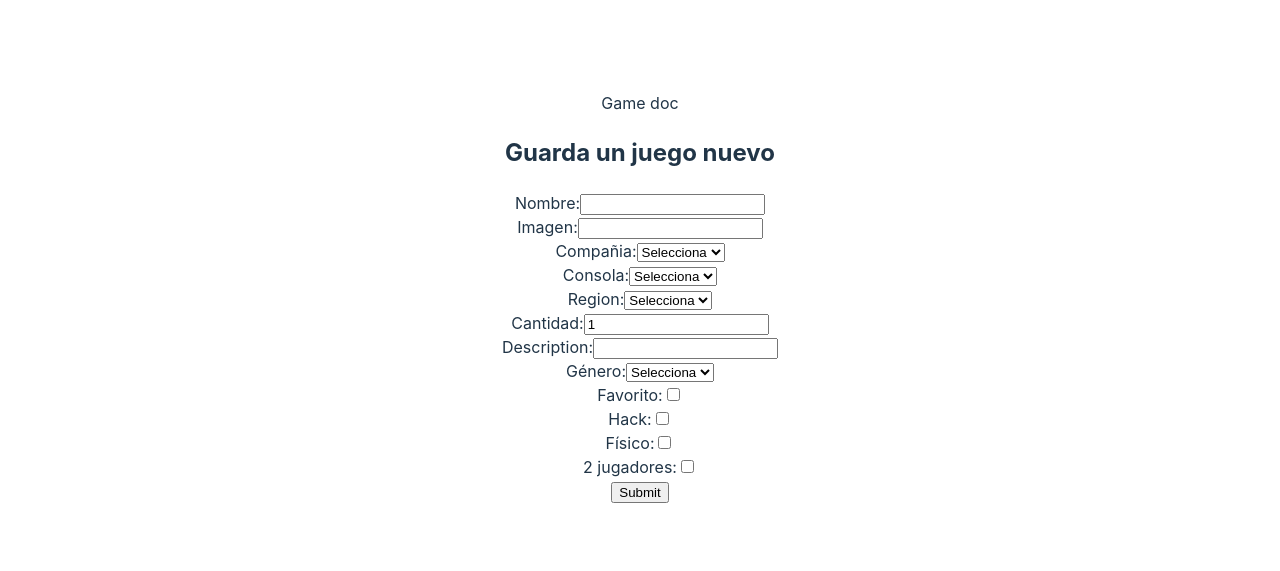
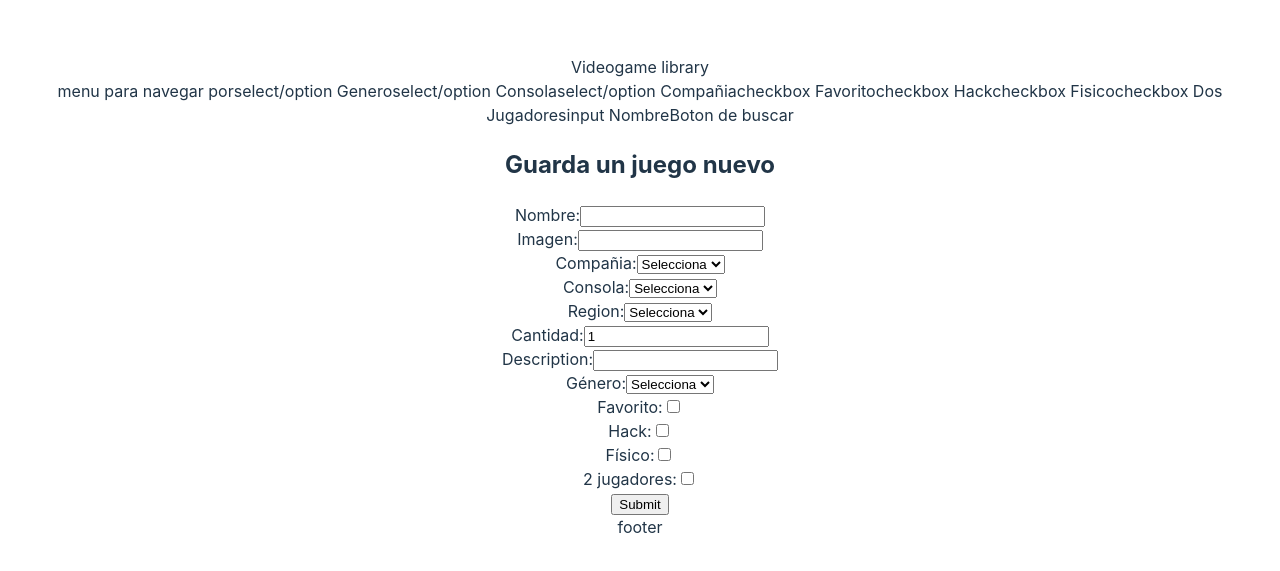
Before and after one commit to pablorgarcia/game-doc, a React (Vite) app: page / in a window 1280 px wide. Shown: the part 103-674 px from the top of the page. Built offline with nearby package versions, Linux system fonts and the light colour scheme; no server answers; the database is empty.

Commit message:
create layout

```diff
--- a/src/App.tsx
+++ b/src/App.tsx
@@ -1,4 +1,6 @@
 import './App.css'
+import Header from './layout/header/header'
+import Footer from './layout/footer/footer'
 import FormGameCrud from './components/form-crud/form-game-crud'
 
 function App() {
@@ -6,8 +8,9 @@ function App() {
 
   return (
     <>
-      Game doc
+      <Header></Header>
       <FormGameCrud></FormGameCrud>
+      <Footer></Footer>
     </>
   )
 }
--- a/src/components/form-crud/form-game-crud.tsx
+++ b/src/components/form-crud/form-game-crud.tsx
@@ -3,12 +3,12 @@ import { numberGreaterThanZero, undefinedValidator } from './form-validators'
 import { getGamesService } from '../../services/games-service'
 import { Game } from '../../interfaces/game';
 
-
 import './form-crud.css'
 
-function FormCrud() {
 
-  async function otraFuncion() {
+function FormGameCrud() {
+
+  async function getAllGames() {
     try {
       const games = await getGamesService();
       console.log(1, games);
@@ -16,8 +16,7 @@ function FormCrud() {
       console.log(3, error)
     }
   }
-
-  otraFuncion()
+  getAllGames()
 
   const { register, control, handleSubmit, formState: { errors } } = useForm<Game>({
     defaultValues: {
@@ -149,7 +148,7 @@ function FormCrud() {
   );
 }
 
-export default FormCrud
+export default FormGameCrud
 
 /*
     GAME
--- /dev/null
+++ b/src/layout/footer/footer.tsx
@@ -0,0 +1,11 @@
+import './footer.css'
+
+function Footer() {
+  return (
+    <footer>
+      footer
+    </footer>
+  )
+}
+
+export default Footer
--- /dev/null
+++ b/src/layout/header/header.tsx
@@ -0,0 +1,13 @@
+import './header.css'
+import Menu from '../menu/menu'
+
+function Header() {
+  return (
+    <header>
+      Videogame library
+      <Menu></Menu>
+    </header>
+  )
+}
+
+export default Header
--- /dev/null
+++ b/src/layout/menu/menu.tsx
@@ -0,0 +1,20 @@
+import './menu.css'
+
+function Menu() {
+  return (
+    <nav>
+      menu para navegar por
+      <span>select/option Genero</span>
+      <span>select/option Consola</span>
+      <span>select/option Compañia</span>
+      <span>checkbox  Favorito</span>
+      <span>checkbox Hack</span>
+      <span>checkbox Fisico</span>
+      <span>checkbox Dos Jugadores</span>
+      <span>input Nombre</span>
+      <span>Boton de buscar</span>
+    </nav>
+  )
+}
+
+export default Menu
```
Also changed, not shown: src/components/list/list.tsx (+10 -2 lines), src/layout/footer/footer.css (added), src/layout/header/header.css (added), src/layout/menu/menu.css (added). Lines whose indentation alone changed are shown as unchanged.
